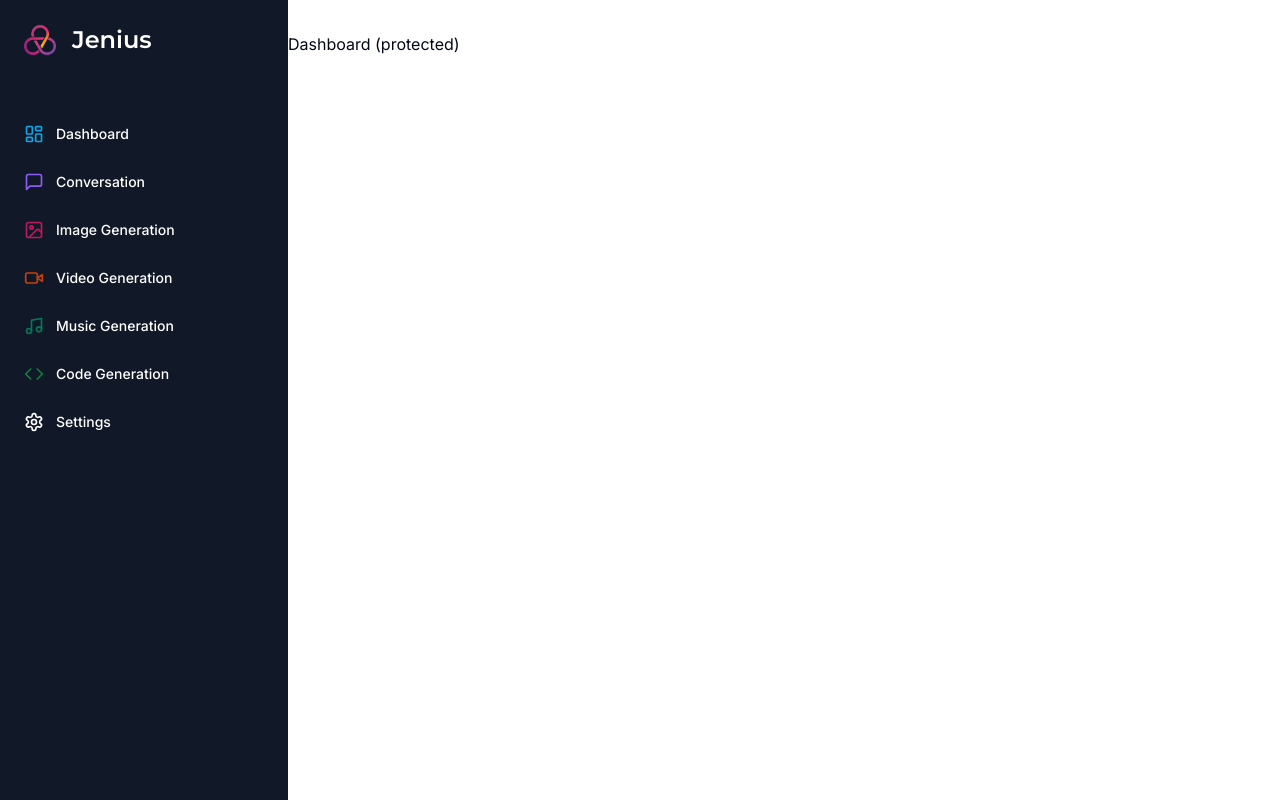
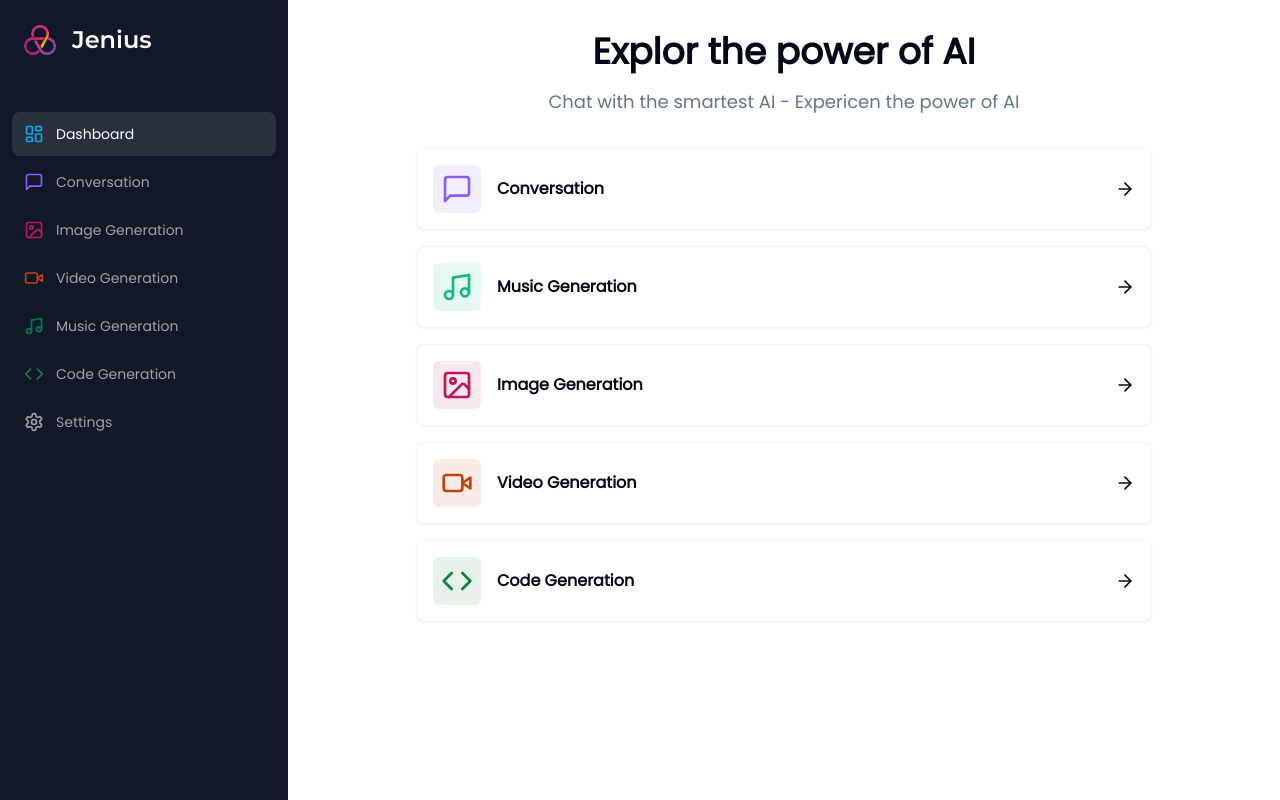
Before and after one commit to MolinDeng/ai-saas-nextjs, a Next.js app: page /dashboard in a window 1280 px wide. Built offline with nearby package versions, Linux system fonts and the light colour scheme.

Commit message:
navi board

```diff
--- a/app/(dashboard)/(routes)/dashboard/page.tsx
+++ b/app/(dashboard)/(routes)/dashboard/page.tsx
@@ -1,16 +1,15 @@
-import { Button } from '@/components/ui/button';
-import Image from 'next/image';
+import NaviBoard from '@/components/naviBoard';
 import type { Metadata } from 'next';
 
 export const metadata: Metadata = {
-  title: 'Jenius AI ｜ Dashboard',
+  title: 'Dashboard - Jenius AI',
   description: 'Jenius AI, An One-Stop AI Platform ',
 };
 
 export default function DashboardPage() {
   return (
     <div>
-      <p>Dashboard (protected)</p>
+      <NaviBoard />
     </div>
   );
 }
--- a/app/(landing)/page.tsx
+++ b/app/(landing)/page.tsx
@@ -5,7 +5,7 @@
 import { UserButton } from '@clerk/nextjs';
 
 export const metadata: Metadata = {
-  title: 'Jenius AI ｜ Home',
+  title: 'Jenius AI',
   description: 'Jenius AI, An One-Stop AI Platform ',
 };
 
--- a/app/layout.tsx
+++ b/app/layout.tsx
@@ -1,8 +1,8 @@
 import './globals.css';
-import { Inter } from 'next/font/google';
+import { Poppins } from 'next/font/google';
 import { ClerkProvider } from '@clerk/nextjs';
 
-const inter = Inter({ subsets: ['latin'] });
+const poppins = Poppins({ subsets: ['latin'], weight: '400' });
 
 export default function RootLayout({
   children,
@@ -12,7 +12,7 @@
   return (
     <ClerkProvider>
       <html lang="en">
-        <body className={inter.className}>{children}</body>
+        <body className={poppins.className}>{children}</body>
       </html>
     </ClerkProvider>
   );
--- a/components/mobile-sidebar.tsx
+++ b/components/mobile-sidebar.tsx
@@ -1,8 +1,8 @@
 'use client';
 import { Menu } from 'lucide-react';
-import { Button, buttonVariants } from './ui/button';
-import { Sheet, SheetContent, SheetTrigger } from './ui/sheet';
-import SideBar from './sidebar';
+import { Button, buttonVariants } from '@/components/ui/button';
+import { Sheet, SheetContent, SheetTrigger } from '@/components/ui/sheet';
+import SideBar from '@/components/sidebar';
 import { cn } from '@/lib/utils';
 
 function MobileSideBar() {
--- a/components/navbar.tsx
+++ b/components/navbar.tsx
@@ -1,8 +1,6 @@
 import React from 'react';
-import { Button } from './ui/button';
-import { Menu } from 'lucide-react';
 import { UserButton } from '@clerk/nextjs';
-import MobileSideBar from './mobile-sidebar';
+import MobileSideBar from '@/components/mobile-sidebar';
 
 function NavBar() {
   return (
--- /dev/null
+++ b/components/naviBoard.tsx
@@ -0,0 +1,87 @@
+'use client';
+import React from 'react';
+// import { tools } from '@/lib/constants';
+import { Card } from '@/components/ui/card';
+import { cn } from '@/lib/utils';
+import {
+  ArrowRight,
+  Code,
+  ImageIcon,
+  MessageSquare,
+  Music,
+  VideoIcon,
+} from 'lucide-react';
+import { useRouter } from 'next/navigation';
+const tools = [
+  {
+    label: 'Conversation',
+    icon: MessageSquare,
+    href: '/conversation',
+    color: 'text-violet-500',
+    bgColor: 'bg-violet-500/10',
+  },
+  {
+    label: 'Music Generation',
+    icon: Music,
+    href: '/music',
+    color: 'text-emerald-500',
+    bgColor: 'bg-emerald-500/10',
+  },
+  {
+    label: 'Image Generation',
+    icon: ImageIcon,
+    color: 'text-pink-700',
+    bgColor: 'bg-pink-700/10',
+    href: '/image',
+  },
+  {
+    label: 'Video Generation',
+    icon: VideoIcon,
+    color: 'text-orange-700',
+    bgColor: 'bg-orange-700/10',
+    href: '/video',
+  },
+  {
+    label: 'Code Generation',
+    icon: Code,
+    color: 'text-green-700',
+    bgColor: 'bg-green-700/10',
+    href: '/code',
+  },
+];
+function NaviBoard() {
+  const router = useRouter();
+  return (
+    <div>
+      <div className="mb-8 space-y-4">
+        <h2 className="text-2xl md:text-4xl font-bold text-center">
+          Explor the power of AI
+        </h2>
+        <p className="text-muted-foreground font-light text-sm md:text-lg text-center">
+          Chat with the smartest AI - Expericen the power of AI
+        </p>
+      </div>
+      <div className="px-4 md:px-20 lg:px-32 space-y-4">
+        {tools.map((tool) => (
+          <Card
+            onClick={() => {
+              router.push(tool.href);
+            }}
+            key={tool.href}
+            className="p-4 border-black/5 flex items-center justify-between hover:shadow-md transition cursor-pointer"
+          >
+            <div className="flex items-center gap-x-4">
+              <div className={cn('p-2 w-fit rounded-md', tool.bgColor)}>
+                <tool.icon className={cn('w-8 h-8', tool.color)} />
+              </div>
+              <div className="font-semibold">{tool.label}</div>
+            </div>
+            <ArrowRight className="h-5 w-5" />
+          </Card>
+        ))}
+      </div>
+    </div>
+  );
+}
+
+export default NaviBoard;
--- a/components/sidebar.tsx
+++ b/components/sidebar.tsx
@@ -1,4 +1,6 @@
 'use client';
+
+import { Montserrat } from 'next/font/google';
 
 import { cn } from '@/lib/utils';
 import {
@@ -10,11 +12,11 @@
   Settings,
   VideoIcon,
 } from 'lucide-react';
-import { Montserrat } from 'next/font/google';
 import Image from 'next/image';
 import Link from 'next/link';
+import { usePathname } from 'next/navigation';
 
-const monsterrat = Montserrat({ weight: '600', subsets: ['latin'] });
+export const monsterrat = Montserrat({ weight: '600', subsets: ['latin'] });
 
 const routes = [
   {
@@ -59,8 +61,8 @@
     href: '/settings',
   },
 ];
-
 function SideBar() {
+  const pathname = usePathname();
   return (
     <div className="space-y-4 py-4 flex flex-col h-full bg-[#111827] text-white">
       <div className="px-3 py-2 flex-1">
@@ -77,7 +79,12 @@
             <Link
               href={route.href}
               key={route.href}
-              className="text-sm group flex p-3 w-full justify-center font-medium cursor-pointer hover:text-white hover:bg-white/10 rounded-lg transition"
+              className={cn(
+                'text-sm group flex p-3 w-full justify-center font-medium cursor-pointer hover:text-white hover:bg-white/10 rounded-lg transition',
+                pathname === route.href
+                  ? 'text-white bg-white/10'
+                  : 'text-zinc-400'
+              )}
             >
               <div className="flex items-center flex-1">
                 <route.icon className={cn('h-5 w-5 mr-3', route.color)} />
--- /dev/null
+++ b/components/ui/card.tsx
@@ -0,0 +1,79 @@
+import * as React from "react"
+
+import { cn } from "@/lib/utils"
+
+const Card = React.forwardRef<
+  HTMLDivElement,
+  React.HTMLAttributes<HTMLDivElement>
+>(({ className, ...props }, ref) => (
+  <div
+    ref={ref}
+    className={cn(
+      "rounded-lg border bg-card text-card-foreground shadow-sm",
+      className
+    )}
+    {...props}
+  />
+))
+Card.displayName = "Card"
+
+const CardHeader = React.forwardRef<
+  HTMLDivElement,
+  React.HTMLAttributes<HTMLDivElement>
+>(({ className, ...props }, ref) => (
+  <div
+    ref={ref}
+    className={cn("flex flex-col space-y-1.5 p-6", className)}
+    {...props}
+  />
+))
+CardHeader.displayName = "CardHeader"
+
+const CardTitle = React.forwardRef<
+  HTMLParagraphElement,
+  React.HTMLAttributes<HTMLHeadingElement>
+>(({ className, ...props }, ref) => (
+  <h3
+    ref={ref}
+    className={cn(
+      "text-2xl font-semibold leading-none tracking-tight",
+      className
+    )}
+    {...props}
+  />
+))
+CardTitle.displayName = "CardTitle"
+
+const CardDescription = React.forwardRef<
+  HTMLParagraphElement,
+  React.HTMLAttributes<HTMLParagraphElement>
+>(({ className, ...props }, ref) => (
+  <p
+    ref={ref}
+    className={cn("text-sm text-muted-foreground", className)}
+    {...props}
+  />
+))
+CardDescription.displayName = "CardDescription"
+
+const CardContent = React.forwardRef<
+  HTMLDivElement,
+  React.HTMLAttributes<HTMLDivElement>
+>(({ className, ...props }, ref) => (
+  <div ref={ref} className={cn("p-6 pt-0", className)} {...props} />
+))
+CardContent.displayName = "CardContent"
+
+const CardFooter = React.forwardRef<
+  HTMLDivElement,
+  React.HTMLAttributes<HTMLDivElement>
+>(({ className, ...props }, ref) => (
+  <div
+    ref={ref}
+    className={cn(" flex items-center p-6 pt-0", className)}
+    {...props}
+  />
+))
+CardFooter.displayName = "CardFooter"
+
+export { Card, CardHeader, CardFooter, CardTitle, CardDescription, CardContent }
--- /dev/null
+++ b/lib/constants.ts
@@ -0,0 +1 @@
+export const MAX_FREE_COUNTS = 5;
```
